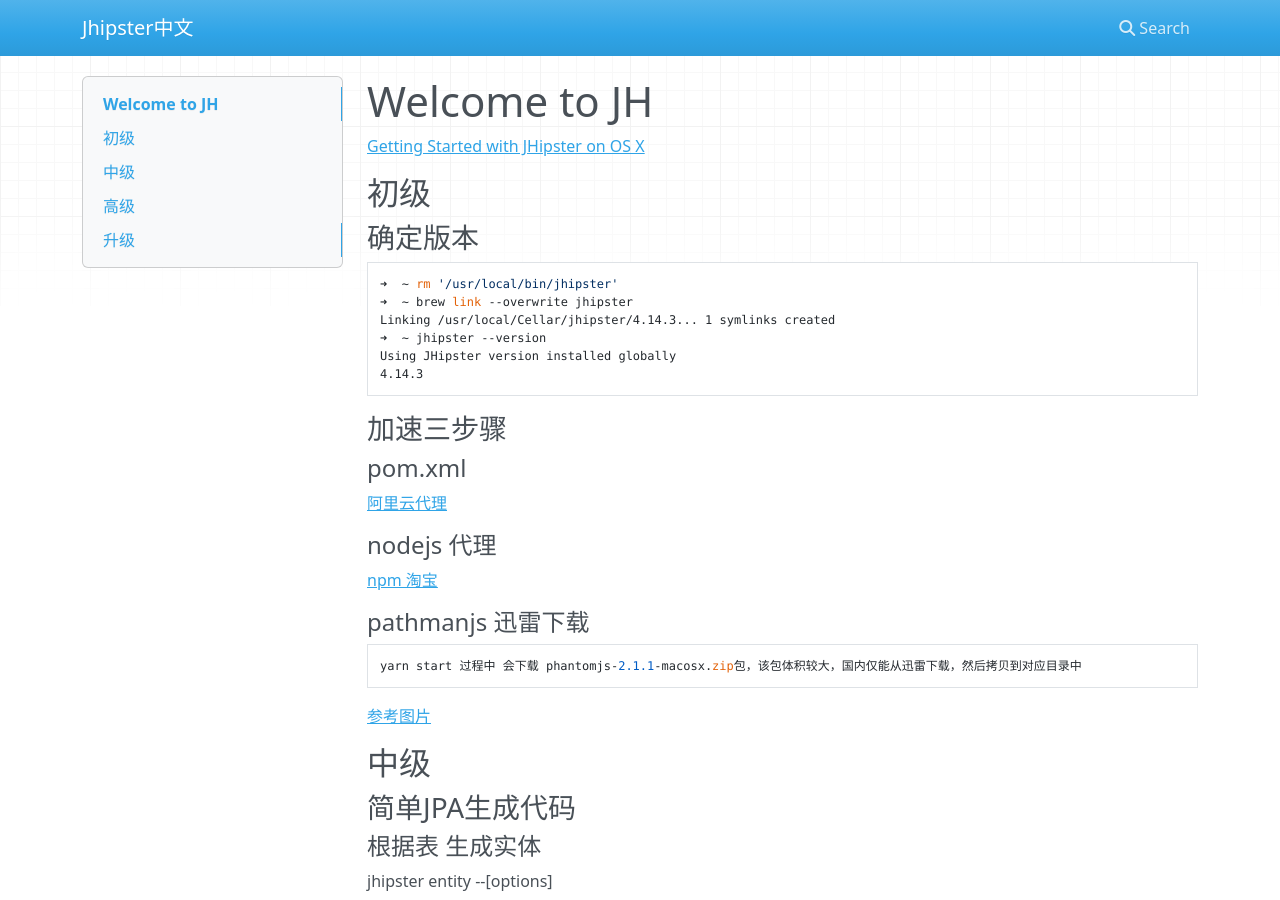
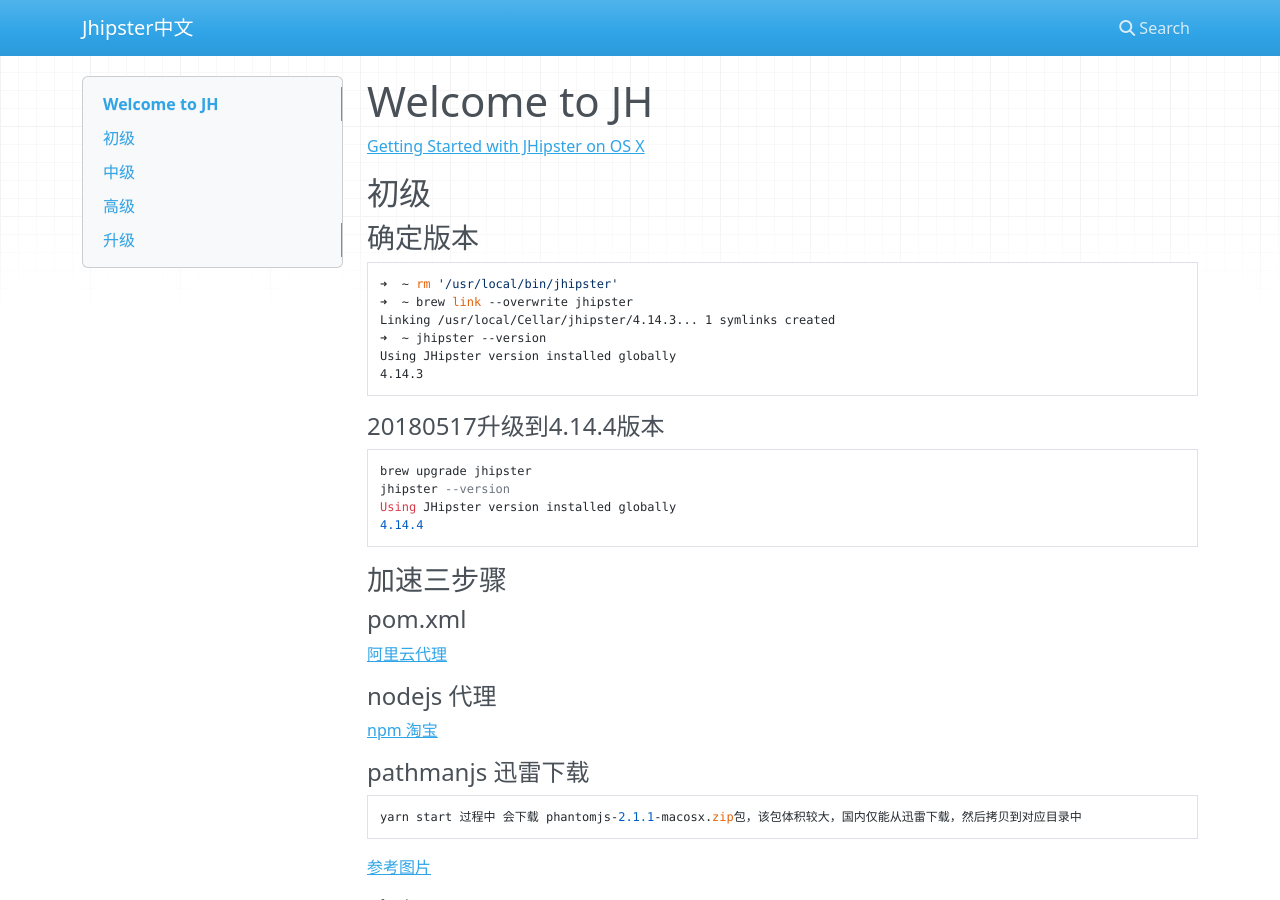
Before and after one commit to StayHungryStayFoolish/JHipsterQuestionGather, an MkDocs documentation site: the page built from docs/index.md, in a window 1280 px wide and 900 px high. Built offline with MkDocs 1.6.1, drawn with Linux system fonts in a browser that asks for light colours; nearby versions of some CDN libraries.

Commit message:
update 4.14.4

```diff
--- a/docs/index.md
+++ b/docs/index.md
@@ -12,6 +12,13 @@
     ➜  ~ jhipster --version
     Using JHipster version installed globally
     4.14.3
+
+#### 20180517升级到4.14.4版本
+
+    brew upgrade jhipster
+    jhipster --version
+    Using JHipster version installed globally
+    4.14.4
 
 ### 加速三步骤
 
```
